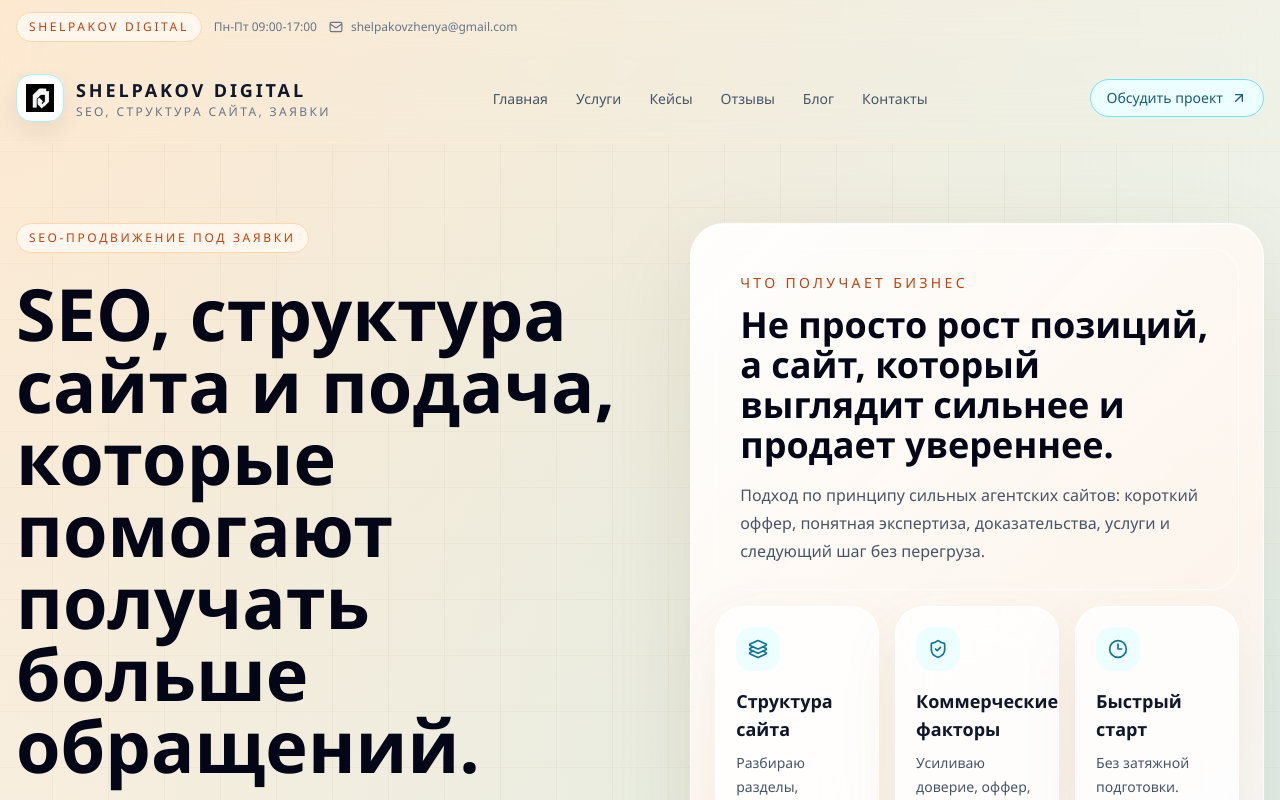
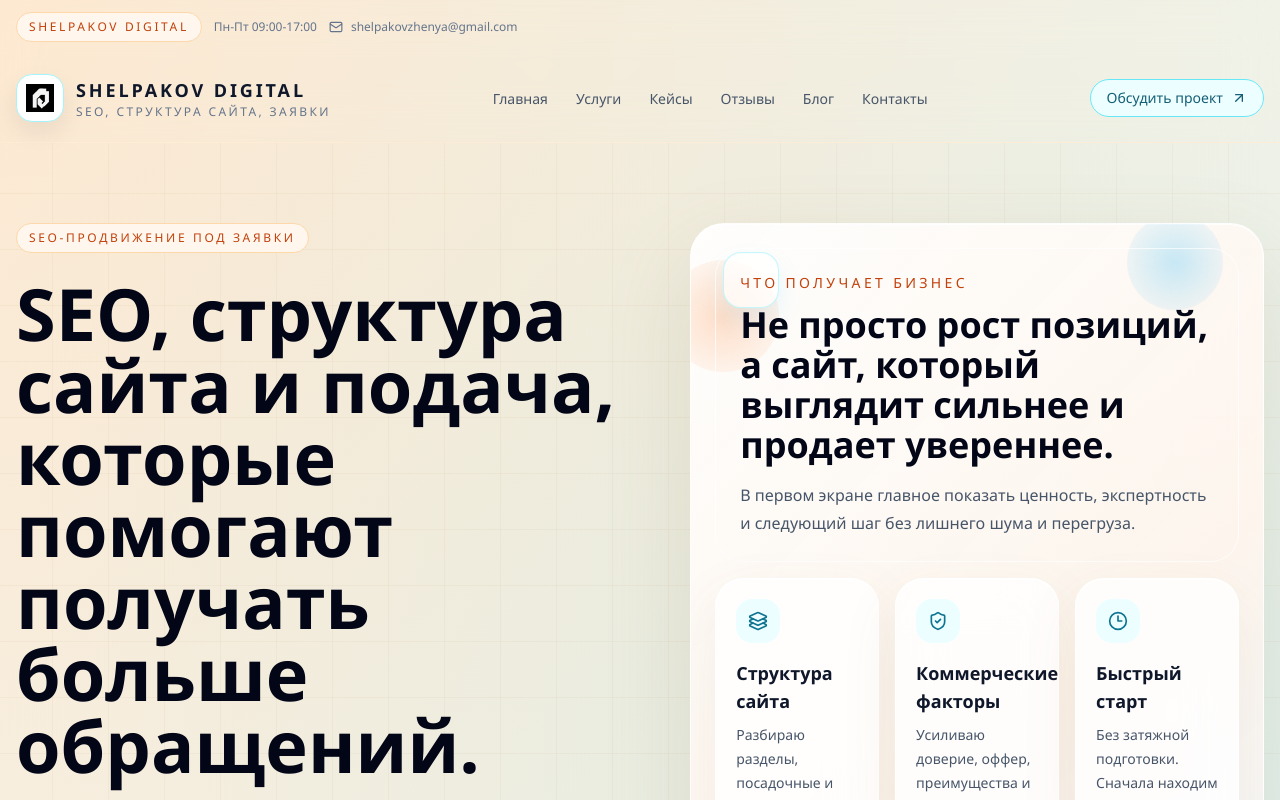
Before and after one commit to shelpakovzhenya-art/seo-services-mvp, a Next.js app: page / in a window 1280 px wide. Shown: the top 800 px of the page. Built offline with nearby package versions, Linux system fonts and the light colour scheme; no server answers; the database is empty.

Commit message:
Add subtle motion to homepage hero

```diff
--- a/app/globals.css
+++ b/app/globals.css
@@ -118,6 +118,25 @@
     @apply inline-flex rounded-full border border-orange-200 bg-orange-50 px-3 py-1.5 text-xs font-medium uppercase tracking-[0.22em] text-orange-700;
   }
 
+  .hero-orb {
+    position: absolute;
+    border-radius: 9999px;
+    filter: blur(0.5px);
+    pointer-events: none;
+  }
+
+  .float-slow {
+    animation: floatSlow 8s ease-in-out infinite;
+  }
+
+  .float-reverse {
+    animation: floatReverse 10s ease-in-out infinite;
+  }
+
+  .pulse-glow {
+    animation: pulseGlow 4.8s ease-in-out infinite;
+  }
+
   .admin-theme {
     color: #0f172a;
   }
@@ -139,3 +158,38 @@
     border-color: initial;
   }
 }
+
+@keyframes floatSlow {
+  0%,
+  100% {
+    transform: translate3d(0, 0, 0);
+  }
+
+  50% {
+    transform: translate3d(0, -12px, 0);
+  }
+}
+
+@keyframes floatReverse {
+  0%,
+  100% {
+    transform: translate3d(0, 0, 0);
+  }
+
+  50% {
+    transform: translate3d(0, 10px, 0);
+  }
+}
+
+@keyframes pulseGlow {
+  0%,
+  100% {
+    opacity: 0.55;
+    transform: scale(1);
+  }
+
+  50% {
+    opacity: 0.95;
+    transform: scale(1.04);
+  }
+}
--- a/app/page.tsx
+++ b/app/page.tsx
@@ -215,16 +215,22 @@ export default async function HomePage() {
               </div>
             </div>
 
-            <div className="hero-panel rounded-[34px] border border-white/70 p-5 md:p-6">
+            <div className="hero-panel relative overflow-hidden rounded-[34px] border border-white/70 p-5 md:p-6">
+              <div className="hero-orb float-slow left-[-24px] top-10 h-28 w-28 bg-[radial-gradient(circle,rgba(255,163,102,0.34),rgba(255,163,102,0))]" />
+              <div className="hero-orb float-reverse right-10 top-[-18px] h-24 w-24 bg-[radial-gradient(circle,rgba(56,189,248,0.28),rgba(56,189,248,0))]" />
+              <div className="hero-orb pulse-glow bottom-10 right-[-12px] h-36 w-36 bg-[radial-gradient(circle,rgba(255,214,153,0.28),rgba(255,214,153,0))]" />
+              <div className="pointer-events-none absolute left-8 top-8 h-14 w-14 rotate-12 rounded-[18px] border border-cyan-200/70 bg-white/70 shadow-[0_12px_24px_rgba(56,189,248,0.12)] float-slow" />
+              <div className="pointer-events-none absolute bottom-20 left-[46%] h-4 w-24 rounded-full bg-gradient-to-r from-orange-300/60 via-cyan-300/60 to-transparent float-reverse" />
+              <div className="pointer-events-none absolute right-14 top-[46%] h-16 w-16 rounded-full border border-orange-200/80 bg-white/40 pulse-glow" />
               <div className="grid gap-4">
-                <div className="rounded-[28px] border border-white/70 bg-white/78 p-6">
+                <div className="relative rounded-[28px] border border-white/70 bg-white/78 p-6">
                   <p className="text-sm uppercase tracking-[0.24em] text-orange-700">Что получает бизнес</p>
                   <h2 className="mt-3 text-3xl font-semibold leading-tight text-slate-950 md:text-4xl">
                     Не просто рост позиций, а сайт, который выглядит сильнее и продает увереннее.
                   </h2>
                   <p className="mt-4 text-base leading-7 text-slate-600">
-                    Подход по принципу сильных агентских сайтов: короткий оффер, понятная экспертиза,
-                    доказательства, услуги и следующий шаг без перегруза.
+                    В первом экране главное показать ценность, экспертность и следующий шаг без лишнего шума и
+                    перегруза.
                   </p>
                 </div>
 
```
